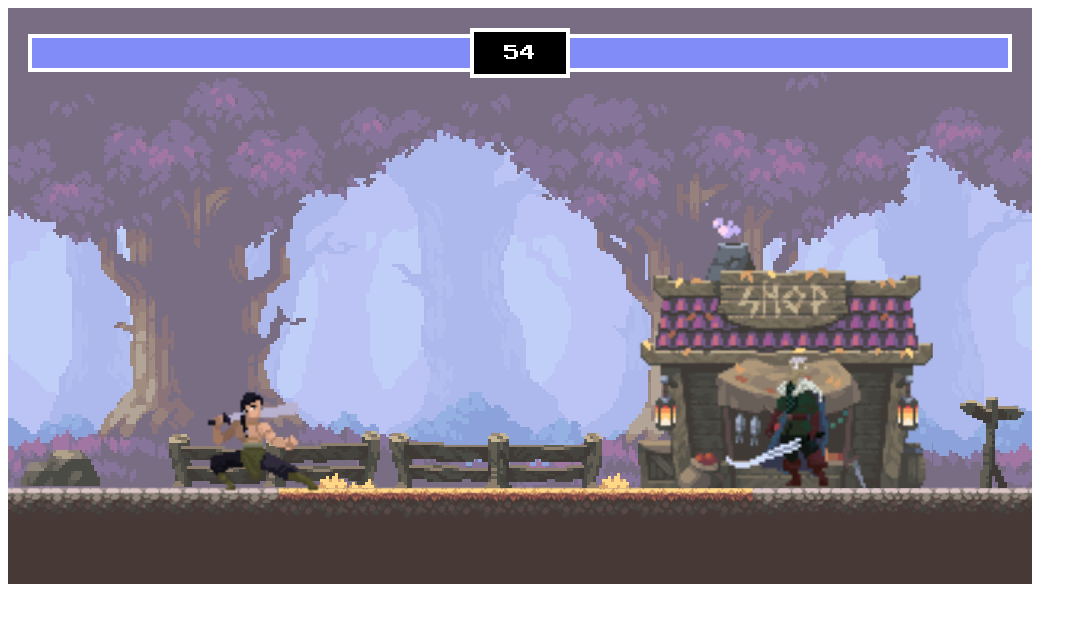
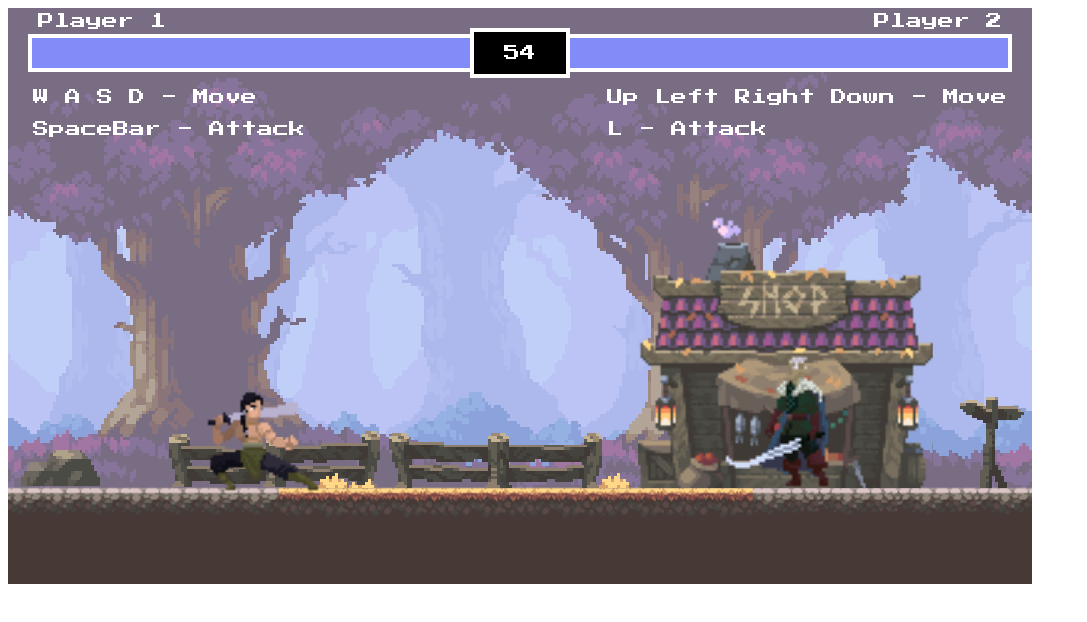
Before and after one commit to Quelha/FirstGame, a plain HTML site: page index.html in a window 1280 px wide. Shown: the whole page, without its empty margins (0-1087 px from the left). Drawn offline with nearby package versions, Linux system fonts and the light colour scheme.

Commit message:
Colocando mais detalhes

```diff
--- a/index.html
+++ b/index.html
@@ -5,7 +5,7 @@
     href="https://fonts.googleapis.com/css2?family=Press+Start+2P&display=swap"
     rel="stylesheet"
   />
-  <link rel="stylesheet" href=" ">
+  <link rel="stylesheet" href=" " />
   <style>
     * {
       box-sizing: border-box;
@@ -110,6 +110,64 @@
     >
       Tie
     </div>
+    <div
+      style="
+        position: absolute;
+        color: white;
+        display: flex;
+        align-items: center;
+        top: 5;
+        left: 30;
+      "
+    >
+      Player 1
+    </div>
+
+    <div
+      style="
+        position: absolute;
+        color: white;
+        display: flex;
+        align-items: stretch;
+        flex-direction: column;
+        top: 65;
+        left: 25;
+      "
+    >
+      <p>W A S D - Move</p>
+
+      SpaceBar - Attack
+    </div>
+
+    <div
+      style="
+        position: absolute;
+        color: white;
+        display: flex;
+        align-items: center;
+        top: 5;
+        right: 30;
+      "
+    >
+      Player 2
+    </div>
+
+    <div
+      style="
+        position: absolute;
+        color: white;
+        display: flex;
+        align-items: stretch;
+        flex-direction: column;
+        top: 65;
+        right: 25;
+      "
+    >
+      <p>Up Left Right Down - Move</p>
+
+      L - Attack
+    </div>
+
     <canvas></canvas>
   </div>
 
--- a/index.js
+++ b/index.js
@@ -293,6 +293,11 @@ window.addEventListener('keydown', (event) => {
           contPlayer = 0
         }
         break
+      case 's':
+        if (player.velocity.y < 0) {
+          player.velocity.y = 10
+        }
+        break
       case ' ':
         player.attack()
         break
@@ -320,6 +325,11 @@ window.addEventListener('keydown', (event) => {
         }
         break
       case 'ArrowDown':
+        if (enemy.velocity.y < 0) {
+          enemy.velocity.y = 10
+        }
+        break
+      case 'l':
         enemy.attack()
         break
     }
```
